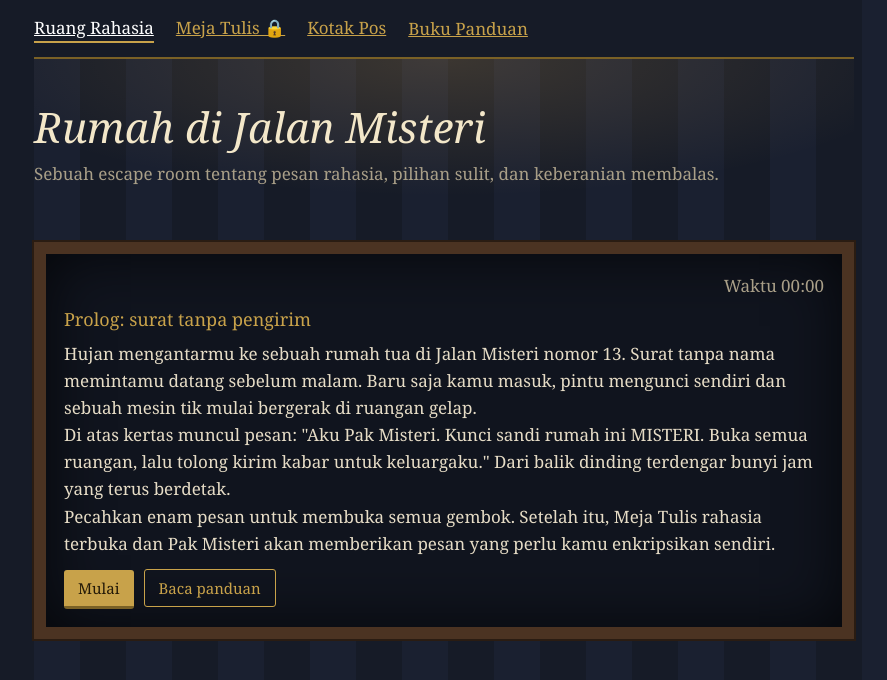
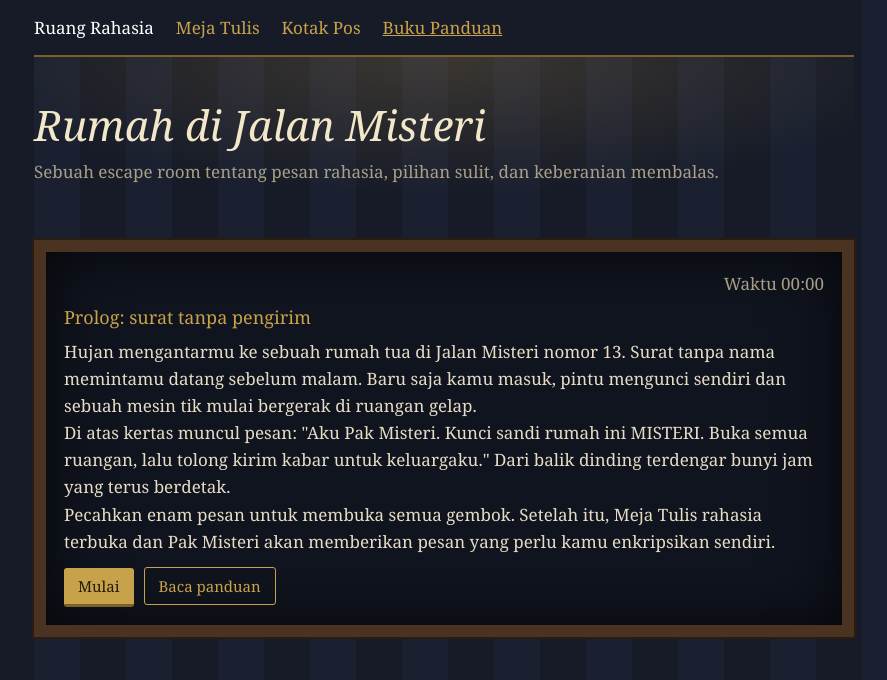
Before and after one commit to rachelscssrhnd/PlayfairCipher, a plain HTML site: page index.html in a window 1280 px wide. Shown: the whole page, without its empty margins (196-1083 px from the left). Drawn offline with Linux system fonts and the light colour scheme.

Commit message:
Remove navigation underlines and lock emoji

```diff
--- a/index.html
+++ b/index.html
@@ -87,7 +87,7 @@ function H(s){let a=0xdeadbeef,b=0x41c6ce57;s='ctc:'+s;for(let i=0;i<s.length;i+
 a=Math.imul(a^(a>>>16),2246822507)^Math.imul(b^(b>>>13),3266489909);b=Math.imul(b^(b>>>16),2246822507)^Math.imul(a^(a>>>13),3266489909);return(4294967296*(2097151&b)+(a>>>0)).toString(16)}
 const KEY=new PF('MISTERI');
 const deskNav=$('deskNav');
-const setDeskNav=()=>{let open=false;try{open=sessionStorage.getItem('pf-desk-unlocked')==='1'}catch(e){}deskNav.textContent=open?'Meja Tulis':'Meja Tulis 🔒'};
+const setDeskNav=()=>{deskNav.textContent='Meja Tulis'};
 setDeskNav();
 if(new URLSearchParams(location.search).get('locked')==='meja'){$('gateMessage').hidden=false;$('gateMessage').textContent='Meja Tulis masih terkunci. Selesaikan dulu keenam ruangan dan buka semua gembok.'}
 const GUIDE_ALPHABET='MISTERABCDFGHKLNOPQUVWXYZ';
--- a/style.css
+++ b/style.css
@@ -4,6 +4,7 @@ html{scroll-behavior:smooth}
 body{background:repeating-linear-gradient(90deg,#161b27 0 46px,#1a2030 46px 92px);color:var(--tx);font:17px/1.6 Georgia,"Times New Roman",serif;padding:0 14px 70px}
 main{max-width:820px;margin:0 auto}
 nav{position:sticky;top:0;z-index:5;background:#161b27;display:flex;flex-wrap:wrap;gap:4px 22px;padding:14px 0;border-bottom:2px solid var(--bd)}
+nav a{text-decoration:none}
 a{color:var(--brass)}a:hover{color:#fff}
 :focus-visible{outline:2px solid #fff;outline-offset:2px}
 header{padding:34px 0 8px;background:radial-gradient(ellipse 60% 100% at 50% 0,rgba(255,196,100,.16),transparent)}
@@ -50,7 +51,7 @@ pre{white-space:pre-wrap;font:15px/27px "Courier New",monospace;color:#e6dcc6}
 .pair .note{min-height:90px}
 dialog{margin:auto;max-width:640px;width:calc(100% - 24px);max-height:86vh;overflow:auto;background:#241a12;color:var(--tx);border:6px solid var(--wood);outline:2px solid var(--brass);padding:18px 20px}
 dialog::backdrop{background:rgba(5,7,12,.82)}dialog h2{color:#f3e7c9}dialog ol{padding-left:22px;margin-bottom:10px}
-nav a.on{color:#fff;border-bottom:2px solid var(--brass)}
+nav a.on{color:#fff;border-bottom:0}
 details{margin-top:16px}summary{cursor:pointer;color:#5a4511}
 .xc{font:700 26px 'Courier New',monospace;letter-spacing:.3em;color:#f3e7c9}
 .best{color:#a99f88;font-size:15px}
```
